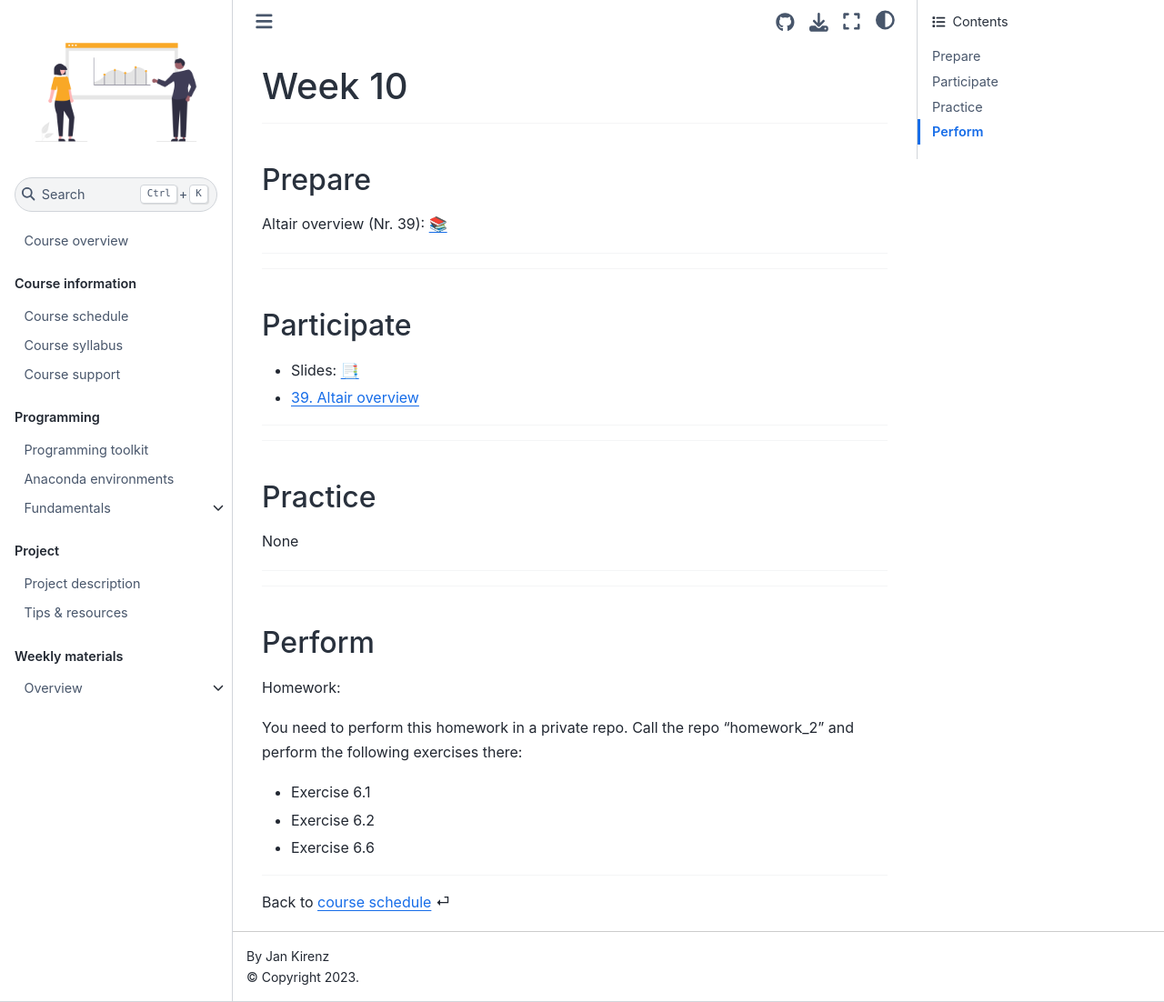
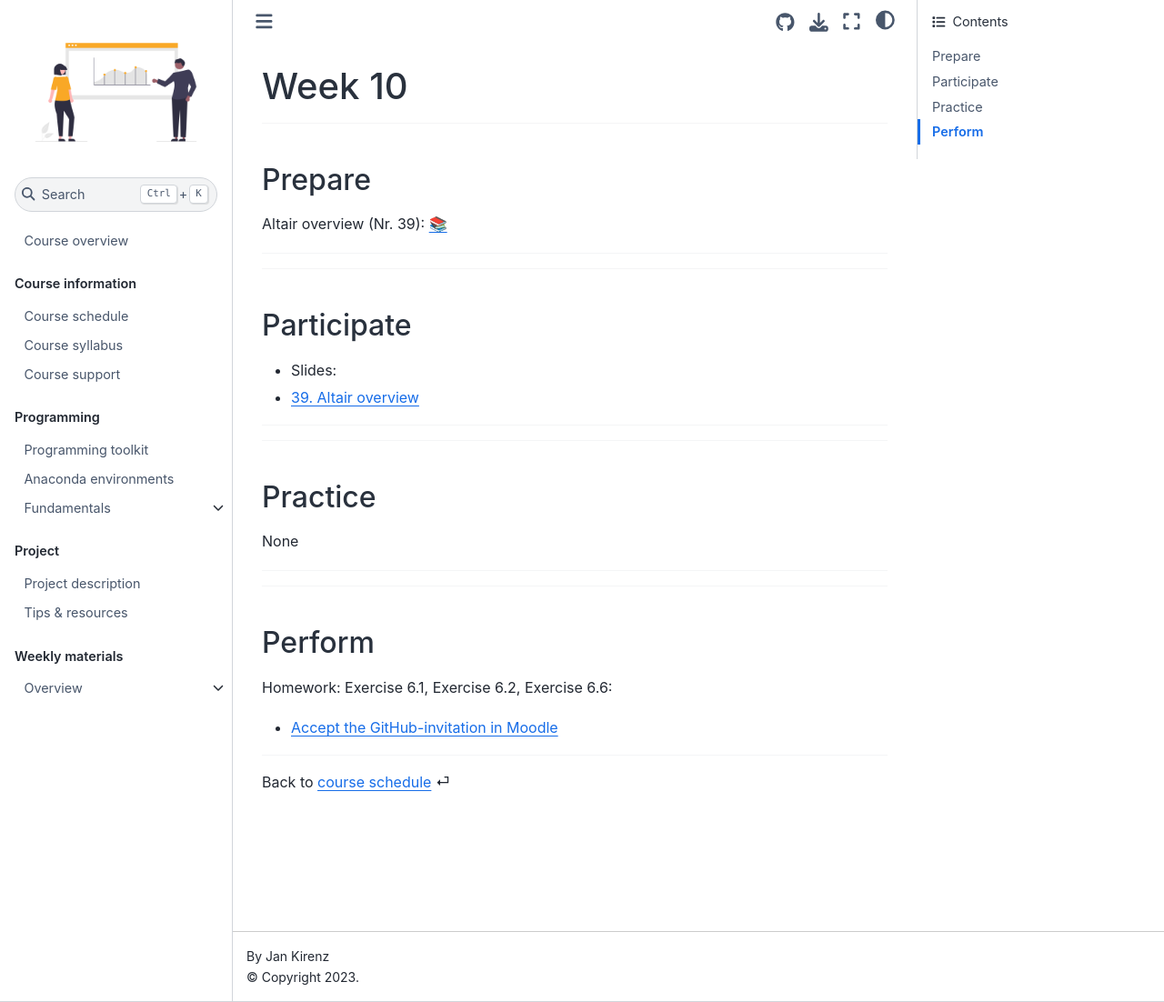
Before and after one commit to dst-ws22/website, a Jupyter Book: the page built from weeks/week10.md, in a window 1280 px wide and 1102 px high. Shown: the whole window at 91% size. Built offline with Jupyter Book 1.0.4 settings and Sphinx 7.4.7 and the Sphinx Book theme 1.1.4, drawn with Linux system fonts in a browser that asks for light colours; comment, search, counter and statistics services are not loaded.

Commit message:
Update week10.md

```diff
--- a/weeks/week10.md
+++ b/weeks/week10.md
@@ -16,7 +16,7 @@
 (participate)=
 ## Participate
 
-- Slides: [📑](https://drive.google.com/file/d/10TYU5jQvT3IDcJNf-_LFCOPtY-tgtDpH/view?usp=sharing)
+- Slides:
 
 - [39. Altair overview](../code/altair/39-altair_introduction_p.ipynb)
 
@@ -38,13 +38,9 @@
 (perform)=
 ## Perform
 
-Homework:
+Homework: Exercise 6.1, Exercise 6.2, Exercise 6.6:
 
-You need to perform this homework in a private repo. Call the repo "homework_2" and perform the following exercises there:
-
-- Exercise 6.1
-- Exercise 6.2
-- Exercise 6.6
+- [Accept the GitHub-invitation in Moodle](https://e-learning.hdm-stuttgart.de/moodle/mod/page/view.php?id=269342)
 
 ---
 
```
